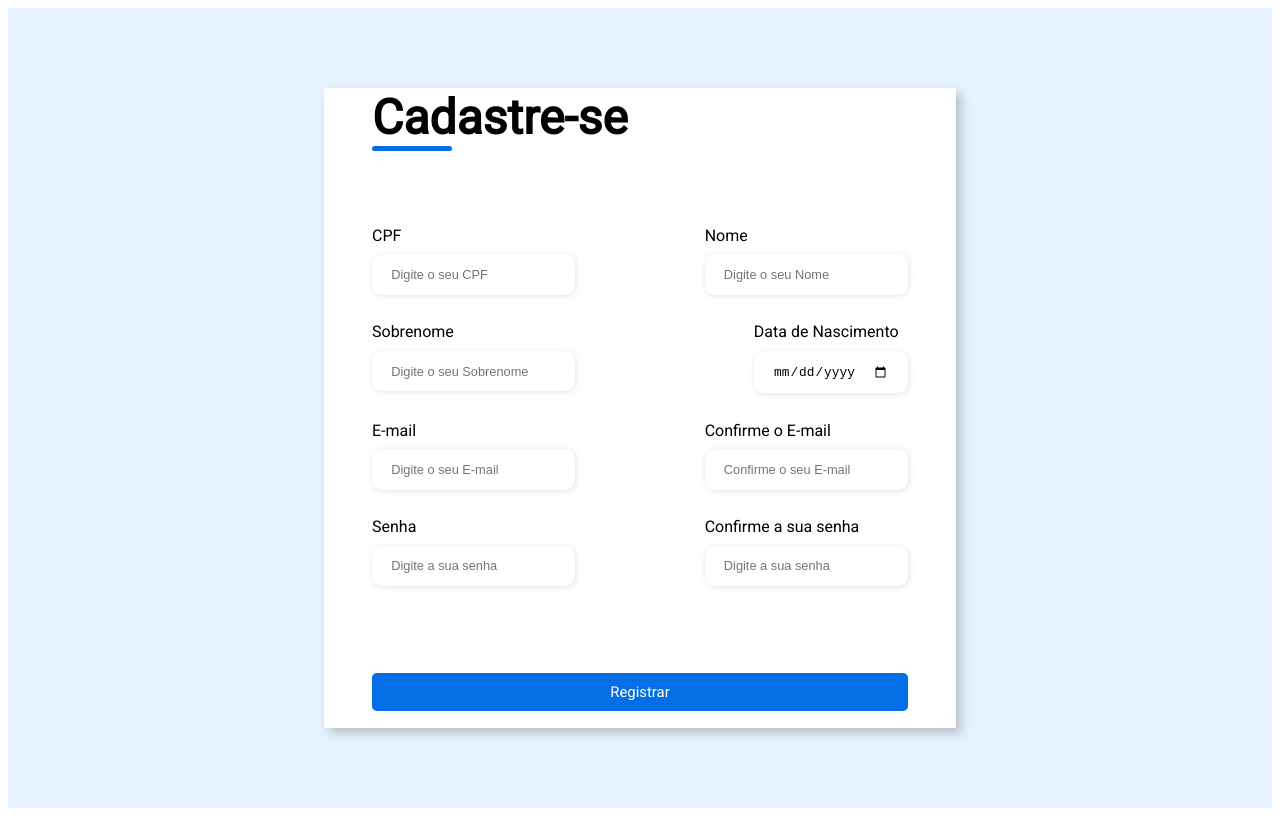
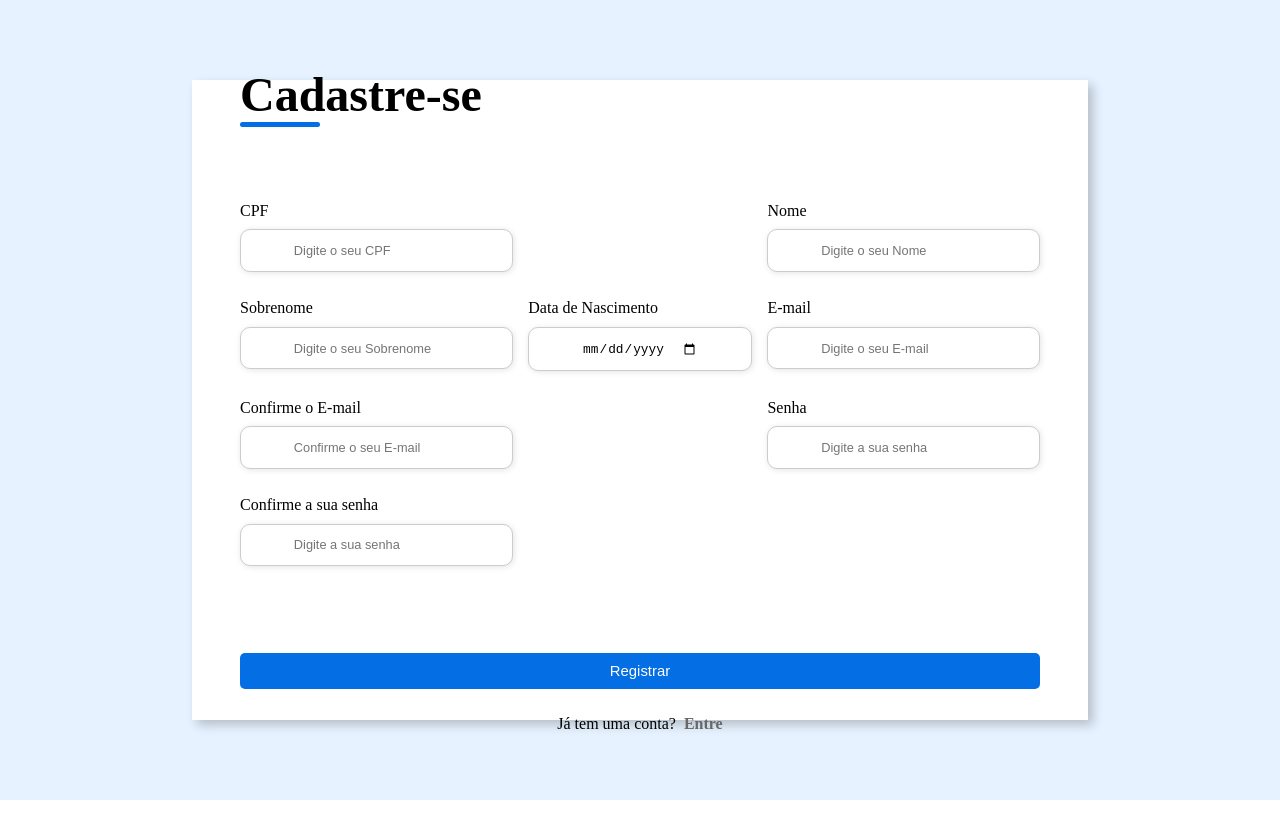
Before and after one commit to WellingtonPiska/UserControl, a React (Vite) app: page /signup in a window 1280 px wide. Built offline with nearby package versions, Linux system fonts and the light colour scheme; the HTML template or start-up script is replaced by a standard one.

Commit message:
Tela de signup completa

```diff
--- a/src/App.tsx
+++ b/src/App.tsx
@@ -3,6 +3,7 @@ import { Router } from './Router'
 import 'react-toastify/dist/ReactToastify.css'
 import { ToastContainer } from 'react-toastify'
 import { AuthProvider } from './context/auth'
+import { GlobalStyle } from './themes/global.ts'
 
 function App() {
   return (
@@ -11,6 +12,7 @@ function App() {
       <AuthProvider>
         <Router />
       </AuthProvider>
+      <GlobalStyle />
     </BrowserRouter>
   )
 }
--- a/src/Router.tsx
+++ b/src/Router.tsx
@@ -144,7 +144,6 @@ export function Router() {
   }
   return (
     <ContainerApp>
-      <GlobalStyle />
       <TopBarExternal>
         <div className="icon-container">
           <div>
--- a/src/pages/Signup/index.tsx
+++ b/src/pages/Signup/index.tsx
@@ -7,10 +7,11 @@ import {
   InputGroup,
   Input,
   Title,
+  Strong,
   TitleUnderline,
-  GlobalStylesForSignup,
   Button,
   RegisterButton,
+  ContainerUnderScreen,
 } from './styles'
 import { Link, useNavigate } from 'react-router-dom'
 import useAuth from '../../hooks/useAuth'
@@ -29,7 +30,7 @@ export function Signup() {
   const {
     register,
     handleSubmit,
-    formState: { errors },
+    // formState: { errors },
   } = useForm<SignupFormFieldsScreen>({
     resolver: yupResolver(validationSignup),
   })
@@ -57,7 +58,6 @@ export function Signup() {
   }
 
   return (
-    <GlobalStylesForSignup>
     <ContainerForAll>
       <Container>
         <FormContainer>
@@ -148,19 +148,17 @@ export function Signup() {
               </RegisterButton>
             </InputGroup>
 
-              {/* <ContainerUnderScreen> */}
-              {/*  <C.Button type="submit">Registrar</C.Button> */}
-              {/*  <C.LabelSignin> */}
-              {/*    Já tem uma conta? */}
-              {/*    <Strong> */}
-              {/*      <Link to="/signin">&nbsp;Entre</Link> */}
-              {/*    </Strong> */}
-              {/*  </C.LabelSignin> */}
-              {/* </ContainerUnderScreen> */}
+            <ContainerUnderScreen>
+              <label>
+                Já tem uma conta?{' '}
+                <Strong>
+                  <Link to="/signin">&nbsp;Entre</Link>
+                </Strong>
+              </label>
+            </ContainerUnderScreen>
           </form>
         </FormContainer>
       </Container>
     </ContainerForAll>
-    </GlobalStylesForSignup>
   )
 }
--- a/src/pages/Signup/styles.ts
+++ b/src/pages/Signup/styles.ts
@@ -7,16 +7,17 @@ export const labelError = styled.label`
 `
 
 export const ContainerForAll = styled.div`
+  display: flex;
   width: 100%;
-  height: 100vh;
-  display: flex;
   justify-content: center;
   align-items: center;
+  height: 100vh;
+  overflow: auto;
   background-color: #e6f2ff;
 `
 
 export const Container = styled.div`
-  width: 50%;
+  width: 70%;
   height: 80vh;
   display: flex;
   box-shadow: 5px 5px 10px rgba(0, 0, 0, 0.212);
@@ -68,8 +69,9 @@ export const InputBox = styled.div`
 
 export const Input = styled.input`
   margin: 0.6rem 0;
-  padding: 0.8rem 1.2rem;
-  border: none;
+  padding: 0.8rem 3.3rem;
+  //border: none;
+  border: 1px solid #ccc;
   border-radius: 10px;
   box-shadow: 1px 1px 6px #0000001c;
   font-size: 0.8rem;
@@ -96,7 +98,7 @@ export const RegisterButton = styled.div`
   justify-content: center;
   margin-top: 20px;
 `
-export const Button = styled.div`
+export const Button = styled.button`
   width: 100%;
   margin-top: 2.5rem;
   border: none;
@@ -114,3 +116,21 @@ export const Button = styled.div`
     background-color: #0056b3;
   }
 `
+
+export const ContainerUnderScreen = styled.div`
+  display: flex;
+  margin-top: 10px;
+  justify-content: center;
+`
+export const Strong = styled.strong`
+  cursor: pointer;
+
+  a {
+    text-decoration: none;
+    color: #676767;
+
+    &:hover {
+      color: #00050a;
+    }
+  }
+`
--- /dev/null
+++ b/src/themes/global.ts
@@ -0,0 +1,9 @@
+import { createGlobalStyle } from 'styled-components'
+
+export const GlobalStyle = createGlobalStyle`
+  * {
+    margin: 0;
+    padding: 0;
+    box-sizing: border-box;
+  }
+`
```
Lines whose indentation alone changed are shown as unchanged.
